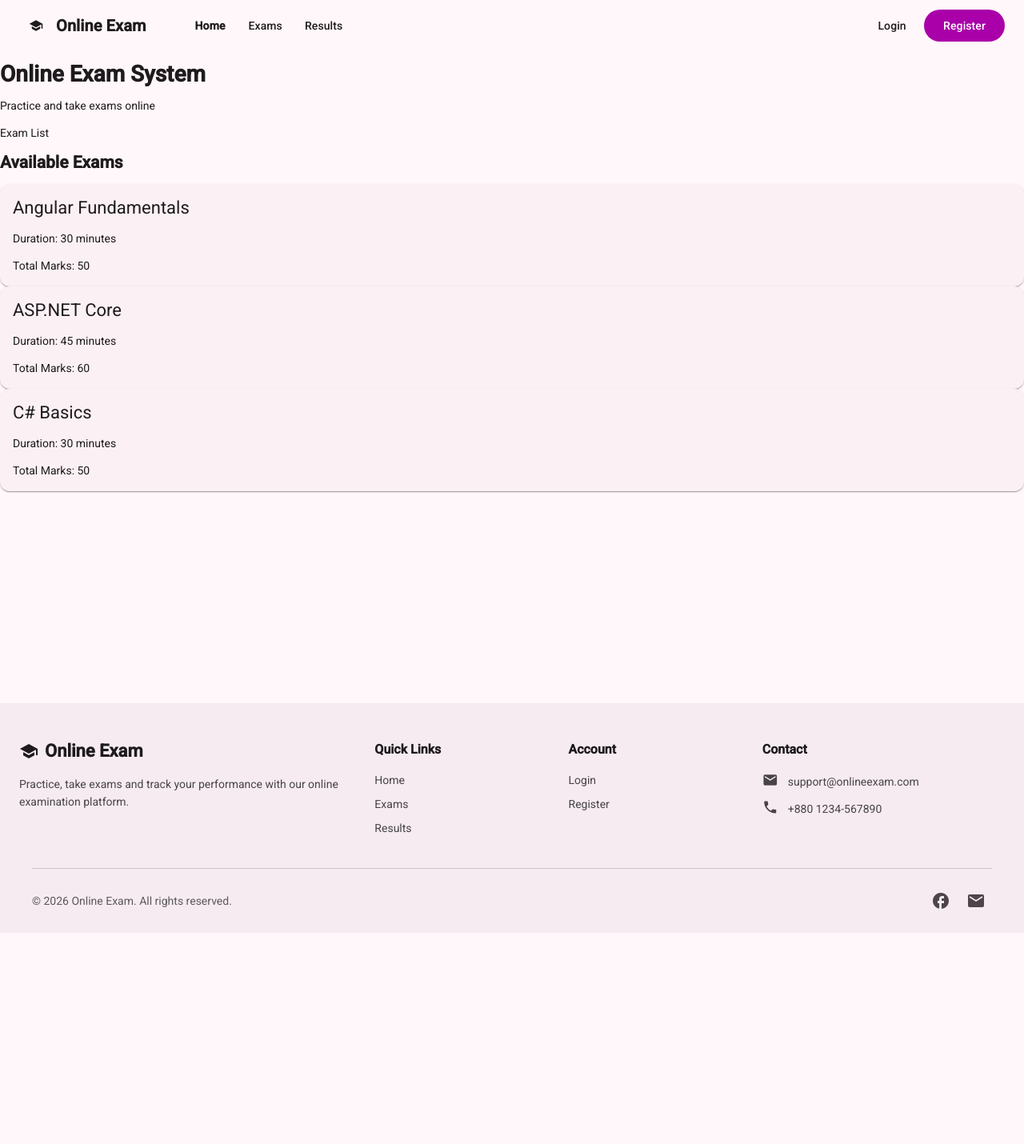
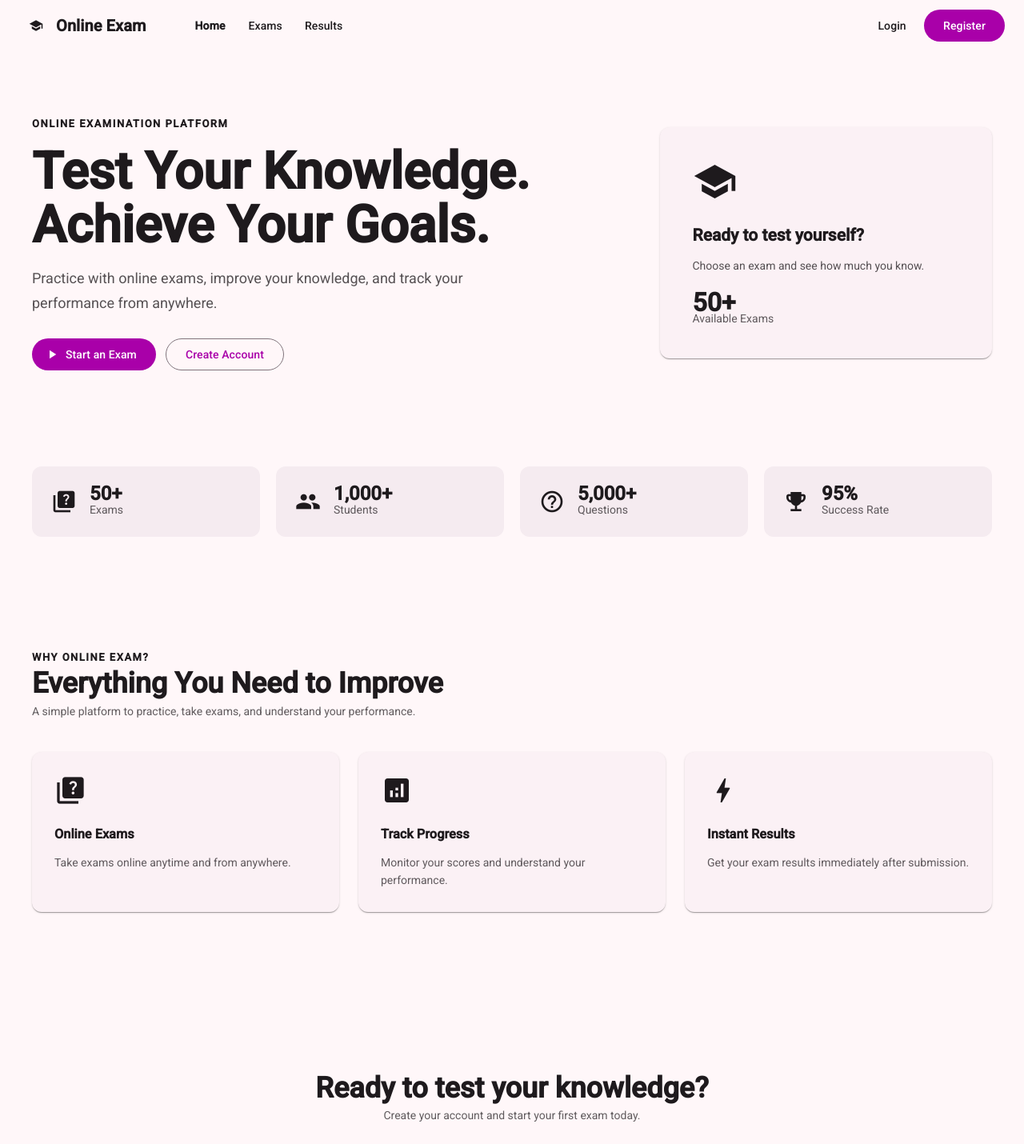
Before and after one commit to momin210103/OnlineExamSystem, an Angular app: page / in a window 1280 px wide. Shown: the top 1430 px of the page at 80% size. Before the commit the page ends 1166 px from the top, so only its background shows below. Built offline with nearby package versions, Linux system fonts and the light colour scheme.

Commit message:
Home done

```diff
--- a/src/app/features/home/home.css
+++ b/src/app/features/home/home.css
@@ -0,0 +1,246 @@
+.hero {
+  padding: 80px 24px;
+}
+
+.hero-content {
+  max-width: 1200px;
+  margin: 0 auto;
+
+  display: grid;
+  grid-template-columns: 1.4fr 0.8fr;
+  gap: 60px;
+
+  align-items: center;
+}
+
+.eyebrow {
+  font-size: 13px;
+  font-weight: 600;
+  letter-spacing: 1.5px;
+}
+
+.hero h1 {
+  max-width: 700px;
+
+  margin: 16px 0;
+
+  font-size: clamp(40px, 5vw, 64px);
+  line-height: 1.05;
+}
+
+.hero h1 span {
+  display: block;
+}
+
+.hero-text > p {
+  max-width: 600px;
+
+  font-size: 18px;
+  line-height: 1.7;
+  opacity: 0.75;
+}
+
+.hero-actions {
+  display: flex;
+  gap: 12px;
+
+  margin-top: 28px;
+}
+
+.hero-card mat-card {
+  padding: 24px;
+}
+
+.hero-icon {
+  font-size: 56px;
+  width: 56px;
+  height: 56px;
+}
+
+.hero-card h2 {
+  margin-top: 24px;
+}
+
+.hero-card p {
+  line-height: 1.6;
+  opacity: 0.75;
+}
+
+.mini-stat {
+  margin-top: 24px;
+
+  display: flex;
+  flex-direction: column;
+}
+
+.mini-stat strong {
+  font-size: 32px;
+}
+
+.mini-stat span {
+  opacity: 0.7;
+}
+
+/* Statistics */
+
+.stats-section {
+  padding: 40px 24px;
+}
+
+.stats-container {
+  max-width: 1200px;
+  margin: 0 auto;
+
+  display: grid;
+  grid-template-columns: repeat(4, 1fr);
+  gap: 20px;
+}
+
+.stat {
+  display: flex;
+  align-items: center;
+  gap: 16px;
+
+  padding: 24px;
+
+  border-radius: 12px;
+
+  background: var(--mat-sys-surface-container);
+}
+
+.stat mat-icon {
+  font-size: 32px;
+  width: 32px;
+  height: 32px;
+}
+
+.stat div {
+  display: flex;
+  flex-direction: column;
+}
+
+.stat strong {
+  font-size: 24px;
+}
+
+.stat span {
+  opacity: 0.7;
+}
+
+/* Features */
+
+.features-section {
+  max-width: 1200px;
+  margin: 0 auto;
+
+  padding: 100px 24px;
+}
+
+.section-header {
+  max-width: 650px;
+  margin-bottom: 40px;
+}
+
+.section-header h2 {
+  font-size: 36px;
+  margin: 12px 0;
+}
+
+.section-header p {
+  line-height: 1.6;
+  opacity: 0.7;
+}
+
+.features-grid {
+  display: grid;
+  grid-template-columns: repeat(3, 1fr);
+  gap: 24px;
+}
+
+.feature-card {
+  height: 100%;
+}
+
+.feature-card mat-card-content {
+  padding: 28px;
+}
+
+.feature-card mat-icon {
+  font-size: 40px;
+  width: 40px;
+  height: 40px;
+}
+
+.feature-card h3 {
+  margin: 20px 0 10px;
+}
+
+.feature-card p {
+  line-height: 1.6;
+  opacity: 0.7;
+}
+
+/* CTA */
+
+.cta-section {
+  padding: 80px 24px;
+}
+
+.cta-content {
+  max-width: 800px;
+  margin: 0 auto;
+
+  text-align: center;
+}
+
+.cta-content h2 {
+  font-size: 36px;
+  margin-bottom: 12px;
+}
+
+.cta-content p {
+  margin-bottom: 28px;
+  opacity: 0.7;
+}
+
+/* Responsive */
+
+@media (max-width: 900px) {
+  .hero-content {
+    grid-template-columns: 1fr;
+  }
+
+  .stats-container {
+    grid-template-columns: repeat(2, 1fr);
+  }
+
+  .features-grid {
+    grid-template-columns: 1fr;
+  }
+}
+
+@media (max-width: 600px) {
+  .hero {
+    padding: 50px 20px;
+  }
+
+  .hero h1 {
+    font-size: 40px;
+  }
+
+  .hero-actions {
+    flex-direction: column;
+  }
+
+  .stats-container {
+    grid-template-columns: 1fr;
+  }
+
+  .features-section {
+    padding: 60px 20px;
+  }
+
+  .section-header h2 {
+    font-size: 30px;
+  }
+}
--- a/src/app/features/home/home.html
+++ b/src/app/features/home/home.html
@@ -1,20 +1,139 @@
-<h1>{{ title }}</h1>
+<!-- Hero Section -->
+<section class="hero">
+  <div class="hero-content">
+    <div class="hero-text">
+      <span class="eyebrow"> ONLINE EXAMINATION PLATFORM </span>
 
-<p>{{ description }}</p>
-<p>Exam List</p>
-<h2>Available Exams</h2>
+      <h1>
+        Test Your Knowledge.
+        <span>Achieve Your Goals.</span>
+      </h1>
 
-@for (exam of exams; track exam.id) {
-  <mat-card>
-    <mat-card-header>
-      <mat-card-title>
-        {{ exam.title }}
-      </mat-card-title>
-    </mat-card-header>
+      <p>
+        Practice with online exams, improve your knowledge, and track your performance from
+        anywhere.
+      </p>
 
-    <mat-card-content>
-      <p>Duration: {{ exam.duration }} minutes</p>
-      <p>Total Marks: {{ exam.totalMarks }}</p>
-    </mat-card-content>
-  </mat-card>
-}
+      <div class="hero-actions">
+        <a mat-flat-button color="primary" routerLink="/exams">
+          <mat-icon>play_arrow</mat-icon>
+          Start an Exam
+        </a>
+
+        <a mat-stroked-button routerLink="/register"> Create Account </a>
+      </div>
+    </div>
+
+    <div class="hero-card">
+      <mat-card>
+        <mat-card-content>
+          <mat-icon class="hero-icon"> school </mat-icon>
+
+          <h2>Ready to test yourself?</h2>
+
+          <p>Choose an exam and see how much you know.</p>
+
+          <div class="mini-stat">
+            <strong>50+</strong>
+            <span>Available Exams</span>
+          </div>
+        </mat-card-content>
+      </mat-card>
+    </div>
+  </div>
+</section>
+
+<!-- Statistics -->
+<section class="stats-section">
+  <div class="stats-container">
+    <div class="stat">
+      <mat-icon>quiz</mat-icon>
+
+      <div>
+        <strong>50+</strong>
+        <span>Exams</span>
+      </div>
+    </div>
+
+    <div class="stat">
+      <mat-icon>people</mat-icon>
+
+      <div>
+        <strong>1,000+</strong>
+        <span>Students</span>
+      </div>
+    </div>
+
+    <div class="stat">
+      <mat-icon>help_outline</mat-icon>
+
+      <div>
+        <strong>5,000+</strong>
+        <span>Questions</span>
+      </div>
+    </div>
+
+    <div class="stat">
+      <mat-icon>emoji_events</mat-icon>
+
+      <div>
+        <strong>95%</strong>
+        <span>Success Rate</span>
+      </div>
+    </div>
+  </div>
+</section>
+
+<!-- Features -->
+<section class="features-section">
+  <div class="section-header">
+    <span class="eyebrow"> WHY ONLINE EXAM? </span>
+
+    <h2>Everything You Need to Improve</h2>
+
+    <p>A simple platform to practice, take exams, and understand your performance.</p>
+  </div>
+
+  <div class="features-grid">
+    <mat-card class="feature-card">
+      <mat-card-content>
+        <mat-icon>quiz</mat-icon>
+
+        <h3>Online Exams</h3>
+
+        <p>Take exams online anytime and from anywhere.</p>
+      </mat-card-content>
+    </mat-card>
+
+    <mat-card class="feature-card">
+      <mat-card-content>
+        <mat-icon>analytics</mat-icon>
+
+        <h3>Track Progress</h3>
+
+        <p>Monitor your scores and understand your performance.</p>
+      </mat-card-content>
+    </mat-card>
+
+    <mat-card class="feature-card">
+      <mat-card-content>
+        <mat-icon>bolt</mat-icon>
+
+        <h3>Instant Results</h3>
+
+        <p>Get your exam results immediately after submission.</p>
+      </mat-card-content>
+    </mat-card>
+  </div>
+</section>
+
+<!-- CTA -->
+<section class="cta-section">
+  <div class="cta-content">
+    <h2>Ready to test your knowledge?</h2>
+
+    <p>Create your account and start your first exam today.</p>
+
+    <a mat-flat-button color="primary" routerLink="/register"> Get Started </a>
+  </div>
+</section>
--- a/src/app/features/home/home.ts
+++ b/src/app/features/home/home.ts
@@ -1,21 +1,14 @@
 import { Component } from '@angular/core';
 import { RouterLink } from '@angular/router';
+
 import { MatButtonModule } from '@angular/material/button';
 import { MatCardModule } from '@angular/material/card';
-import { FormsModule } from '@angular/forms';
-import {ExamService} from '../../../app/core/services/exam'
+import { MatIconModule } from '@angular/material/icon';
+
 @Component({
   selector: 'app-home',
-  imports: [RouterLink, MatButtonModule, MatCardModule, FormsModule],
+  imports: [RouterLink, MatButtonModule, MatCardModule, MatIconModule],
   templateUrl: './home.html',
+  styleUrl: './home.css',
 })
-export class HomeComponent {
-  title = 'Online Exam System';
-
-  description = 'Practice and take exams online';
-
-  exams: any[] = [];
-  constructor(private examService:ExamService){
-    this.exams = this.examService.getExam();
-  }
-}
+export class HomeComponent {}
```
Also changed, not shown: src/app/app.css (line endings or trailing spaces).
